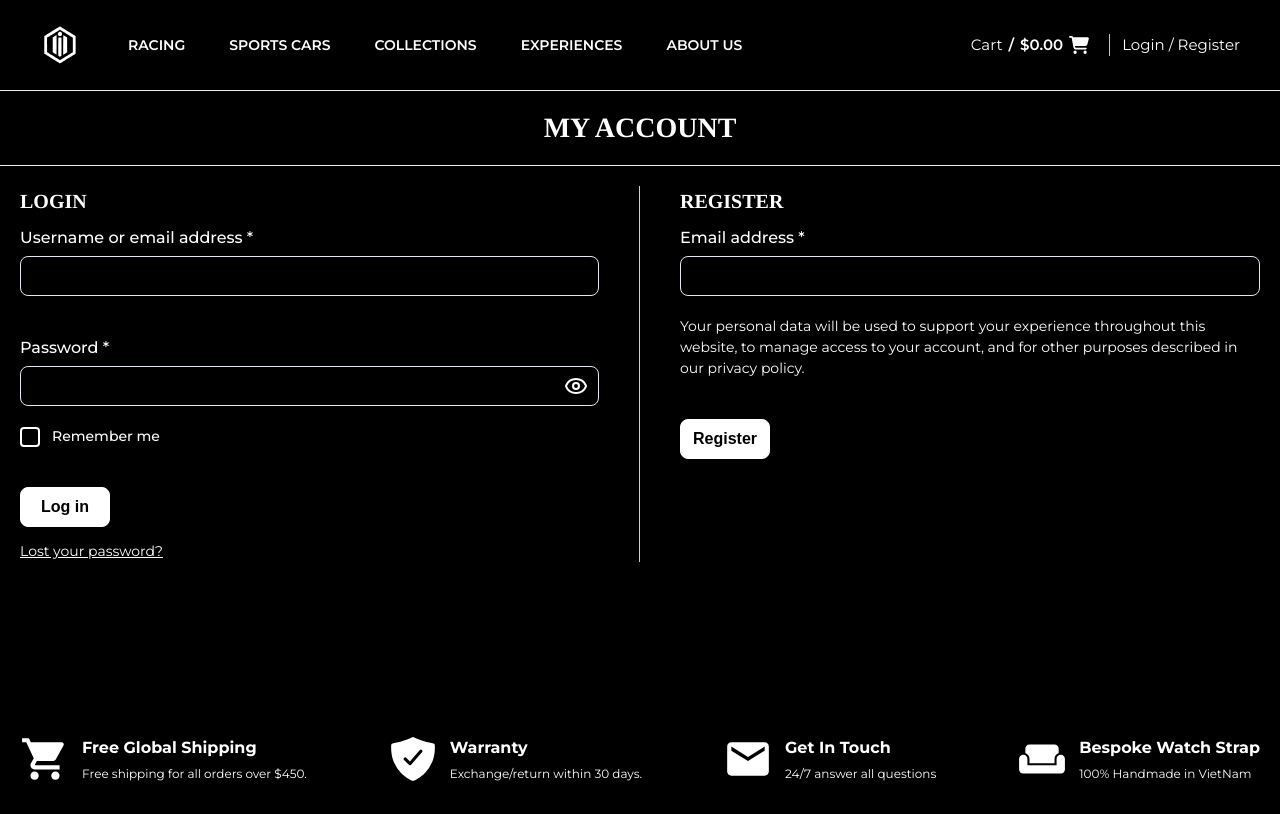
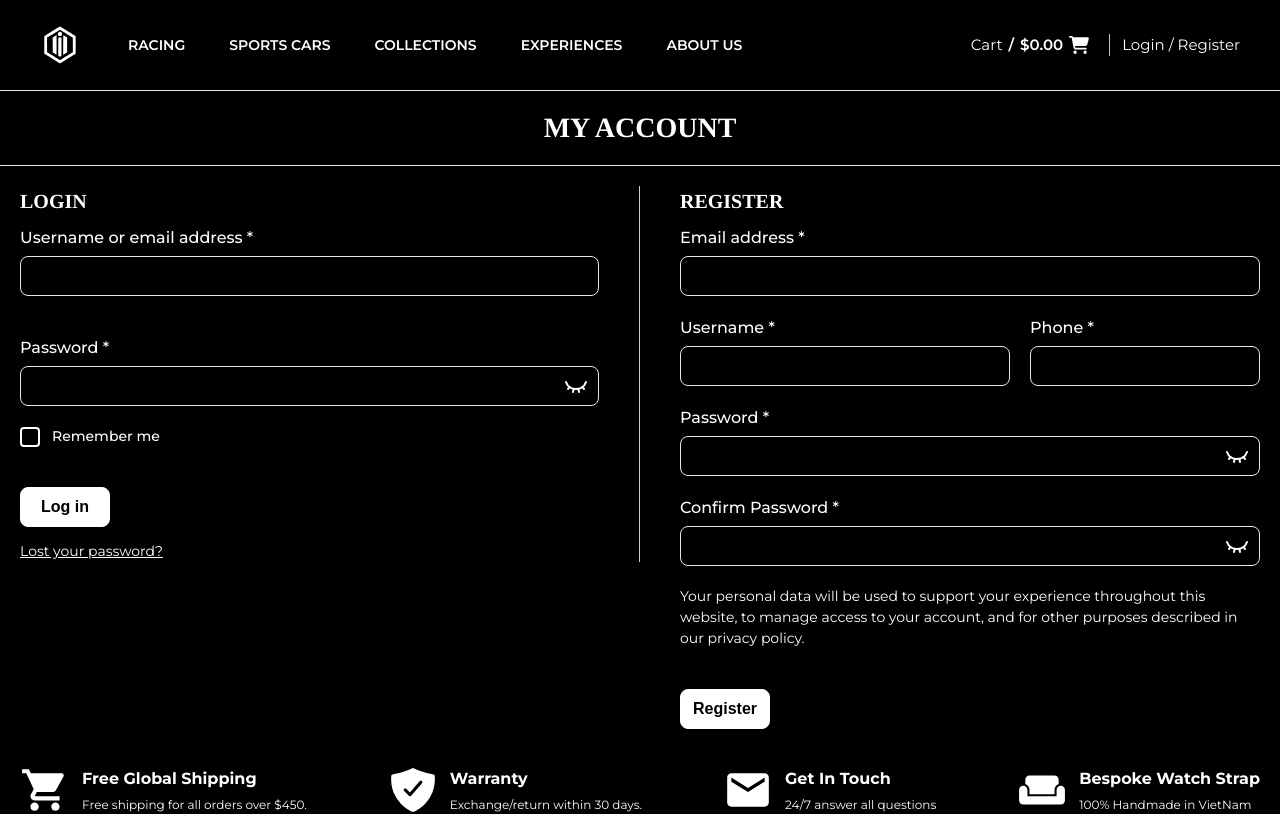
Before and after one commit to HaiNam1408/interlux-fe, a React (Vite) app: page /my-account in a window 1280 px wide. Shown: the top 814 px of the page. Built offline with nearby package versions, Linux system fonts and the light colour scheme.

Commit message:
120525 - login

```diff
--- /dev/null
+++ b/src/components/loading-screen/index.tsx
@@ -0,0 +1,35 @@
+import { Box, Center } from "@chakra-ui/react";
+import "./styles.css";
+import { IcLogo } from "@assets/svgs";
+
+interface ILoadingScreen {
+  isLoading: boolean;
+}
+
+const LoadingScreen = ({ isLoading }: ILoadingScreen) => {
+  return (
+    <Center
+      position={"fixed"}
+      width={"100dvw"}
+      h={"100dvh"}
+      bgColor={"#000"}
+      zIndex={1000000000000}
+      bottom={0}
+      flexDir={"column"}
+      gap={"4rem"}
+      mt={"-8rem"}
+      style={{
+        transition: "all .3s ease",
+        opacity: isLoading ? 100 : 0,
+        visibility: isLoading ? "visible" : "hidden",
+        pointerEvents: "none",
+      }}
+    >
+      <Box className="logo-loading">
+        <IcLogo width="14rem" height="14rem" />
+      </Box>
+    </Center>
+  );
+};
+
+export default LoadingScreen;
--- a/src/pages/login/components/content-login/index.tsx
+++ b/src/pages/login/components/content-login/index.tsx
@@ -1,8 +1,13 @@
 import { Stack } from "@chakra-ui/react";
 import FormLogin from "../form-login";
 import FormRegister from "../form-register";
+import { Dispatch, SetStateAction } from "react";
 
-const ContentLogin = () => {
+interface IContentLogin {
+  setIsLoading: Dispatch<SetStateAction<boolean>>;
+}
+
+const ContentLogin = ({ setIsLoading }: IContentLogin) => {
   return (
     <Stack
       width={"100%"}
@@ -14,8 +19,8 @@ const ContentLogin = () => {
       justifyContent={"center"}
       gap={0}
     >
-      <FormLogin />
-      <FormRegister />
+      <FormLogin setIsLoading={setIsLoading} />
+      <FormRegister setIsLoading={setIsLoading} />
     </Stack>
   );
 };
--- a/src/pages/login/components/form-login/index.tsx
+++ b/src/pages/login/components/form-login/index.tsx
@@ -1,18 +1,68 @@
+import { login } from "@apis/auth.api";
 import { Box, Button, Stack, Text } from "@chakra-ui/react";
 import CheckBox from "@components/check-box";
 import InputCustom from "@components/input-custom";
-import { useState } from "react";
+import { Dispatch, SetStateAction, useState } from "react";
 import { LuEyeClosed } from "react-icons/lu";
 import { LuEye } from "react-icons/lu";
+import Cookies from "js-cookie";
+import { useNavigate } from "react-router-dom";
+import { useDispatch } from "react-redux";
+import { setNotification } from "@redux/reducer/auth.reducer";
 
-const FormLogin = () => {
+interface IFormLogin {
+  setIsLoading: Dispatch<SetStateAction<boolean>>;
+}
+
+const FormLogin = ({ setIsLoading }: IFormLogin) => {
+  const navigator = useNavigate();
+  const dispatch = useDispatch();
   const [userName, setUserName] = useState<string>("");
   const [password, setPassword] = useState<string>("");
   const [isShow, setIsShow] = useState<boolean>(false);
   const [isRemember, setIsRemember] = useState<boolean>(false);
 
+  const handleLogin = async () => {
+    setIsLoading(true);
+    try {
+      const res = await login(userName, password);
+      const { accessToken, refreshToken } = res.data.data;
+
+      if (accessToken && refreshToken) {
+        const cookieOptions = isRemember ? { expires: 7 } : undefined;
+
+        Cookies.set("token", accessToken, cookieOptions);
+        Cookies.set("refreshToken", refreshToken, cookieOptions);
+        navigator("/");
+      } else {
+        dispatch(
+          setNotification({
+            status: "warning",
+            title: "Thiếu token trong response.",
+          })
+        );
+      }
+    } catch (error) {
+      dispatch(
+        setNotification({
+          status: "error",
+          title: `Đăng nhập thất bại: ${error}`,
+        })
+      );
+    } finally {
+      setIsLoading(false);
+    }
+  };
+
   return (
-    <Stack width={"100%"} gap={0} maxWidth={"62rem"} height={"100%"} pr={"4rem"} borderRight={"1px solid #cecece"}>
+    <Stack
+      width={"100%"}
+      gap={0}
+      maxWidth={"62rem"}
+      height={"100%"}
+      pr={"4rem"}
+      borderRight={"1px solid #cecece"}
+    >
       <Text
         fontSize={{ xl: "2rem", base: "1.6rem" }}
         fontFamily={"tinos"}
@@ -31,12 +81,12 @@ const FormLogin = () => {
       <InputCustom
         label="Password *"
         colorLabel="#fff"
-        isPassword={isShow}
+        isPassword={!isShow}
         setValue={setPassword}
         value={password}
         icon={
           <Box className="cursor-pointer" onClick={() => setIsShow(!isShow)}>
-            {!isShow ? (
+            {isShow ? (
               <LuEye fontSize={"2.4rem"} color="#fff" />
             ) : (
               <LuEyeClosed fontSize={"2.4rem"} color="#fff" />
@@ -51,8 +101,25 @@ const FormLogin = () => {
         setIsRemember={setIsRemember}
       />
       <Box height={"4rem"} />
-      <Button variant={"solid"} colorScheme="#fff" maxW={"9rem"} fontWeight={"600"} color={"#000"} height={"4rem"}>Log in</Button>
-      <Text textDecoration={"underline"} fontSize={"1.4rem"} cursor={"pointer"} mt={'1.4rem'}>Lost your password?</Text>
+      <Button
+        variant={"solid"}
+        colorScheme="#fff"
+        maxW={"9rem"}
+        fontWeight={"600"}
+        color={"#000"}
+        height={"4rem"}
+        onClick={handleLogin}
+      >
+        Log in
+      </Button>
+      <Text
+        textDecoration={"underline"}
+        fontSize={"1.4rem"}
+        cursor={"pointer"}
+        mt={"1.4rem"}
+      >
+        Lost your password?
+      </Text>
     </Stack>
   );
 };
--- a/src/pages/login/components/form-register/index.tsx
+++ b/src/pages/login/components/form-register/index.tsx
@@ -1,9 +1,109 @@
-import { Box, Button, Stack, Text } from "@chakra-ui/react";
+import { register } from "@apis/auth.api";
+import { Box, Button, Grid, GridItem, Stack, Text } from "@chakra-ui/react";
 import InputCustom from "@components/input-custom";
-import { useState } from "react";
+import { setNotification } from "@redux/reducer/auth.reducer";
+import { Dispatch, SetStateAction, useState } from "react";
+import { LuEye, LuEyeClosed } from "react-icons/lu";
+import { useDispatch } from "react-redux";
+import { useNavigate } from "react-router-dom";
 
-const FormRegister = () => {
+interface IFormRegister {
+  setIsLoading: Dispatch<SetStateAction<boolean>>;
+}
+
+const FormRegister = ({ setIsLoading }: IFormRegister) => {
+  const navigator = useNavigate();
+  const dispatch = useDispatch();
   const [userName, setUserName] = useState<string>("");
+  const [password, setPassword] = useState<string>("");
+  const [confirmPassword, setConfirmPassword] = useState<string>("");
+  const [phone, setPhone] = useState<string>("");
+  const [email, setEmail] = useState<string>("");
+  const [isShowPas, setIsShowPas] = useState<boolean>(false);
+  const [isShow, setIsShow] = useState<boolean>(false);
+  const [helperText, setHelperText] = useState<{
+    errEmail: string;
+    errPassword: string;
+    errConfirm: string;
+    errPhone: string;
+    errUsername: string;
+  }>({
+    errConfirm: "",
+    errEmail: "",
+    errPassword: "",
+    errPhone: "",
+    errUsername: "",
+  });
+  const handleRegister = async () => {
+    let isValid = true;
+
+    const newErrors = {
+      errEmail: "",
+      errPassword: "",
+      errConfirm: "",
+      errPhone: "",
+      errUsername: "",
+    };
+
+    const emailRegex = /^[^\s@]+@[^\s@]+\.[^\s@]+$/;
+    if (!emailRegex.test(email)) {
+      newErrors.errEmail = "Email không hợp lệ.";
+      isValid = false;
+    }
+
+    const passwordRegex = /^(?=.*[a-z])(?=.*[A-Z])(?=.*\d).+$/;
+    if (!passwordRegex.test(password)) {
+      newErrors.errPassword =
+        "Mật khẩu phải chứa ít nhất một chữ thường, một chữ hoa và một chữ số.";
+      isValid = false;
+    }
+
+    if (password !== confirmPassword) {
+      newErrors.errConfirm = "Mật khẩu và xác nhận mật khẩu không khớp.";
+      isValid = false;
+    }
+
+    if (!phone) {
+      newErrors.errPhone = "Số điện thoại là bắt buộc.";
+      isValid = false;
+    }
+
+    const usernameRegex = /^[a-zA-Z0-9_]+$/;
+    if (!usernameRegex.test(userName)) {
+      newErrors.errUsername =
+        "Tên đăng nhập chỉ được chứa chữ cái, số và dấu gạch dưới (_).";
+      isValid = false;
+    }
+
+    setHelperText((prev) => ({
+      ...prev,
+      ...newErrors,
+    }));
+
+    if (!isValid) return;
+
+    try {
+      setIsLoading(true);
+      await register(userName, email, phone, password);
+      dispatch(
+        setNotification({
+          status: "success",
+          title:
+            "Đăng ký thành công! Bạn hãy xác nhận email để tiếp tục đăng nhập.",
+        })
+      );
+      navigator("/my-account");
+    } catch (error) {
+      dispatch(
+        setNotification({
+          status: "error",
+          title: `Đăng ký thất bại: ${error}`,
+        })
+      );
+    } finally {
+      setIsLoading(false);
+    }
+  };
 
   return (
     <Stack
@@ -21,19 +121,90 @@ const FormRegister = () => {
       >
         REGISTER
       </Text>
+      <Grid
+        columnGap={"2rem"}
+        rowGap={"2rem"}
+        templateColumns="repeat(12, 1fr)"
+      >
+        <GridItem colSpan={12}>
           <InputCustom
             label="Email address *"
             colorLabel="#fff"
+            setValue={setEmail}
+            value={email}
+            helperText={helperText.errEmail}
+          />
+        </GridItem>
+        <GridItem colSpan={7}>
+          <InputCustom
+            label="Username *"
+            colorLabel="#fff"
             setValue={setUserName}
             value={userName}
+            helperText={helperText.errUsername}
           />
+        </GridItem>
+        <GridItem colSpan={5}>
+          <InputCustom
+            label="Phone *"
+            colorLabel="#fff"
+            setValue={setPhone}
+            value={phone}
+            helperText={helperText.errPhone}
+          />
+        </GridItem>
+        <GridItem colSpan={12}>
+          <InputCustom
+            label="Password *"
+            colorLabel="#fff"
+            setValue={setPassword}
+            value={password}
+            isPassword={!isShowPas}
+            helperText={helperText.errPassword}
+            icon={
+              <Box
+                className="cursor-pointer"
+                onClick={() => setIsShowPas(!isShowPas)}
+              >
+                {isShowPas ? (
+                  <LuEye fontSize={"2.4rem"} color="#fff" />
+                ) : (
+                  <LuEyeClosed fontSize={"2.4rem"} color="#fff" />
+                )}
+              </Box>
+            }
+          />
+        </GridItem>
+        <GridItem colSpan={12}>
+          <InputCustom
+            label="Confirm Password *"
+            colorLabel="#fff"
+            setValue={setConfirmPassword}
+            value={confirmPassword}
+            isPassword={!isShow}
+            helperText={helperText.errConfirm}
+            icon={
+              <Box
+                className="cursor-pointer"
+                onClick={() => setIsShow(!isShow)}
+              >
+                {isShow ? (
+                  <LuEye fontSize={"2.4rem"} color="#fff" />
+                ) : (
+                  <LuEyeClosed fontSize={"2.4rem"} color="#fff" />
+                )}
+              </Box>
+            }
+          />
+        </GridItem>
+      </Grid>
+
       <Box height={"2rem"} />
       <Text fontSize={"1.4rem"}>
         Your personal data will be used to support your experience throughout
         this website, to manage access to your account, and for other purposes
         described in our privacy policy.
       </Text>
-
       <Box height={"4rem"} />
       <Button
         variant={"solid"}
@@ -42,6 +213,7 @@ const FormRegister = () => {
         fontWeight={"600"}
         color={"#000"}
         height={"4rem"}
+        onClick={handleRegister}
       >
         Register
       </Button>
--- a/src/pages/login/index.tsx
+++ b/src/pages/login/index.tsx
@@ -1,9 +1,13 @@
-import {  Stack } from "@chakra-ui/react";
+import { Stack } from "@chakra-ui/react";
 import HeaderLogin from "./components/header-login";
 import ContentLogin from "./components/content-login";
 import FooterLogin from "./components/footer-login";
+import LoadingScreen from "@components/loading-screen";
+import { useState } from "react";
 
 const Login = () => {
+  const [isLoading, setIsLoading] = useState<boolean>(false);
+
   return (
     <Stack
       direction={"column"}
@@ -13,10 +17,12 @@ const Login = () => {
       minH={"100dvh"}
       bgColor={"#000"}
       pt={"9rem"}
+      position={"relative"}
     >
+      <LoadingScreen isLoading={isLoading} />
       <HeaderLogin />
-      <ContentLogin/>
-      <FooterLogin/>
+      <ContentLogin setIsLoading={setIsLoading} />
+      <FooterLogin />
     </Stack>
   );
 };
--- a/src/routes/router-container.tsx
+++ b/src/routes/router-container.tsx
@@ -2,8 +2,11 @@ import { Route, Routes } from "react-router-dom";
 import { layoutRouters, routers } from "@configs/layoutRoutes";
 import Layout from "@pages/layout";
 import NotFound from "@components/404-custom";
+import useAutoLogin from "@hooks/useRemember";
 
 const RouterContainer = () => {
+  useAutoLogin();
+
   return (
     <Routes>
       {routers.map((route) => (
--- a/src/type/urlBe.type.ts
+++ b/src/type/urlBe.type.ts
@@ -1,4 +1,4 @@
 export enum OptionDeployBe {
   DEPLOY_SERVER = "",
-  DEPLOY_LOCAL = "http://localhost:8080",
+  DEPLOY_LOCAL = "https://interlux-bsa2drc9gvg7chan.southeastasia-01.azurewebsites.net",
 }
--- a/src/utils/http.ts
+++ b/src/utils/http.ts
@@ -51,7 +51,7 @@ class Http {
           } catch (refreshError) {
             Cookies.remove("token");
             Cookies.remove("refreshToken");
-            window.location.href = "/login";
+            window.location.href = "/my-account";
             return Promise.reject(refreshError);
           }
         }
@@ -73,7 +73,7 @@ class Http {
     try {
       const refreshToken = Cookies.get("refreshToken");
       const response = await axios.post(
-        `${OptionDeployBe.DEPLOY_LOCAL}/api/auth/refreskToken`,
+        `${OptionDeployBe.DEPLOY_LOCAL}/api/v1/client/auth/reset-refresh-token`,
         {
           refreshToken,
         }
```
Also changed, not shown: src/apis/auth.api.ts (+12 -16 lines), src/components/loading-screen/styles.css (added, +18 -0 lines), src/hooks/useRemember.tsx (added, +28 -0 lines), src/pages/layout/components/header/components/right-header/index.tsx (+22 -3 lines). Lines whose indentation alone changed are shown as unchanged.
